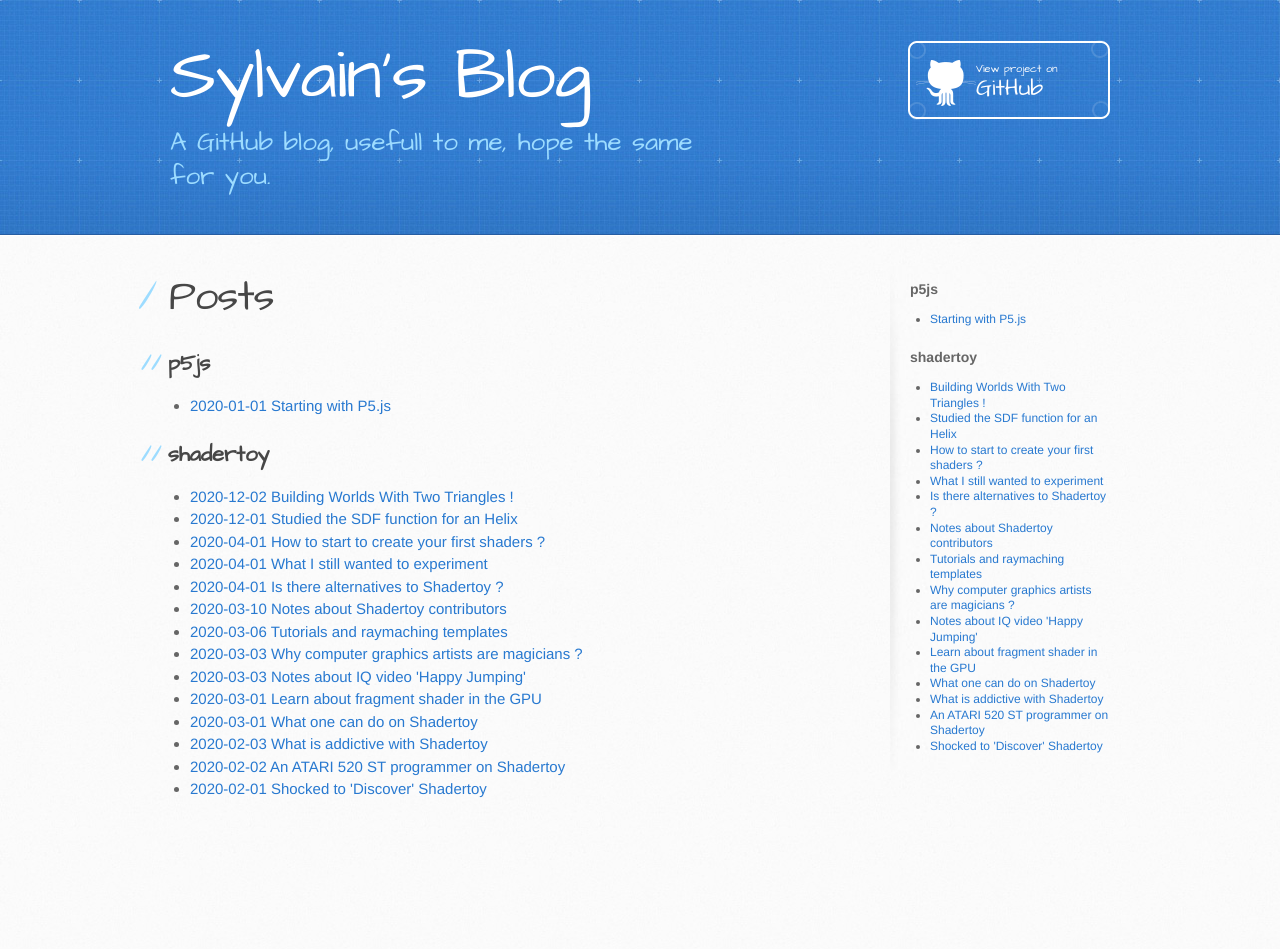
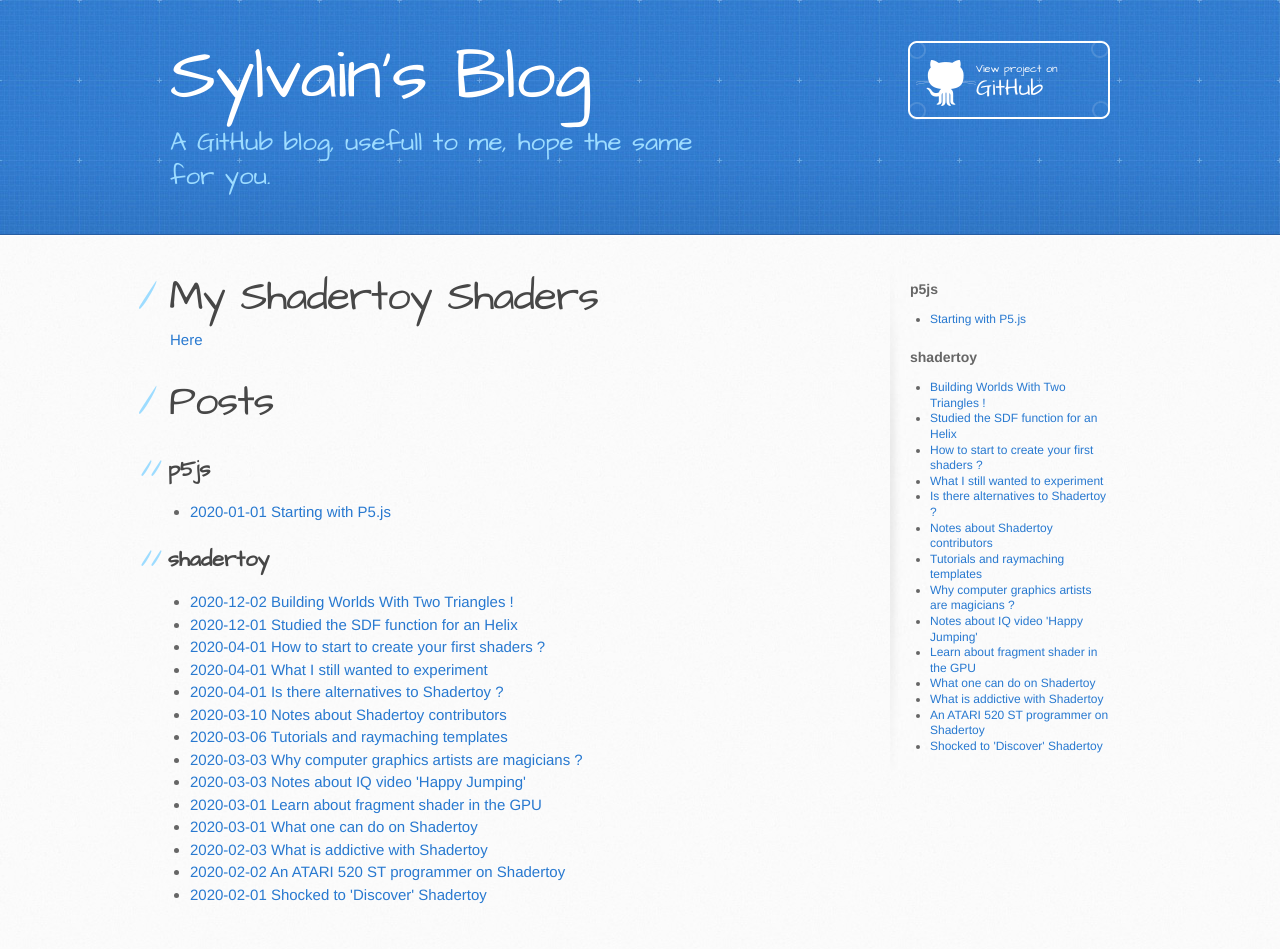
Before and after one commit to pages-themes/architect, a Jekyll site: the page built from index.md, in a window 1280 px wide. Built offline with Jekyll 4.4.1, drawn with Linux system fonts in a browser that asks for light colours; our own code applies the rules of GitHub Pages for plain Markdown files; before the commit the page ends 900 px from its top, so only the background shows below that.

Commit message:
Update index.md

```diff
--- a/index.md
+++ b/index.md
@@ -1,6 +1,9 @@
 ---
 layout: default
 ---
+# My Shadertoy Shaders
+
+[Here](https://www.shadertoy.com/user/sylvain69780)
 
 # Posts
 
```
